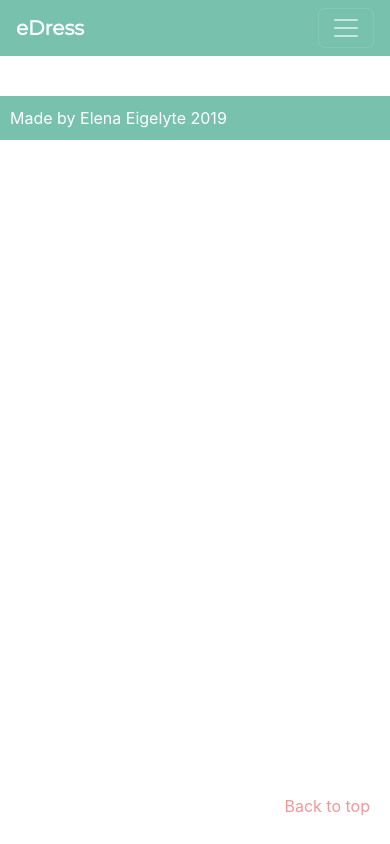
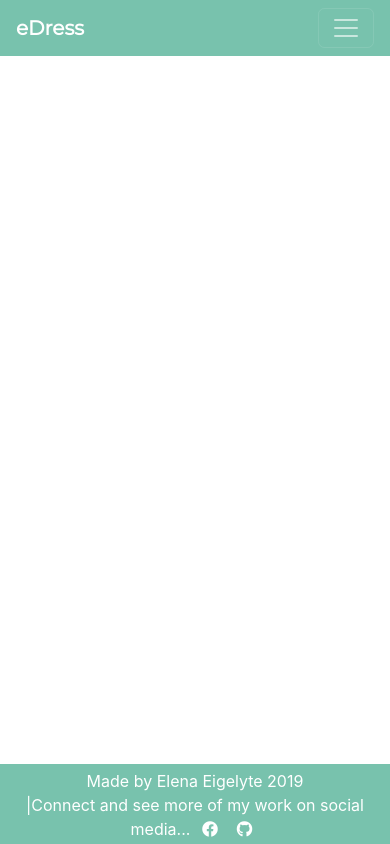
Before and after one commit to Surelis848/eDress, a Flask app: page / in a window 390 px wide. Run offline with Flask 2, Linux system fonts and the light colour scheme; data that the repository does not hold is empty; some libraries are stand-ins or nearby versions.

Commit message:
Stick footer to the bottom of the page, put in icons and style as well as make responsive

```diff
--- a/static/css/style.css
+++ b/static/css/style.css
@@ -1,19 +1,48 @@
 /*-------------General-------------*/
+
+html {
+    position: relative;
+    min-height: 100%;
+}
 
 .container {
     padding: 20px 50px;
 }
 
+body {
+    padding-bottom: 90px;
+}
+
 /*-------------Nav and Footer-------------*/
+
 footer {
-    padding: 10px;
+    padding: 5px;
+    position: absolute;
+    width: 100%;
+    bottom: 0;
+    left: 0;
+    height: 80px;
+    text-align: center;
+    overflow: hidden;
+}
+
+.social-media a i {
+    height: 30px;
+    width: 30px;
+    border-radius: 50%;
+    text-align: center;
+    color: white;
+    transition: background-color 0.35s ease-in-out;
+    -moz-transition: background-color 0.35s ease-in-out;
+    -webkit-transition: background-color 0.35s ease-in-out;
+    -o-transition: background-color 0.35s ease-in-out;
+}
+
+.social-media a i:hover {
+    color: grey;
 }
 
 /*-------------Home Page-------------*/
-
-body {
-
-}
 
 .card_image {
     height: 250px;
@@ -48,11 +77,13 @@
 }
 
 /*-------------Buttons-------------*/
+
 .totop {
     position: fixed;
     bottom: 10px;
     right: 20px;
 }
+
 .totop a {
     transition: all, 5s ease-out;
 }
@@ -64,3 +95,12 @@
         padding: 20px 320px;
     }
 }
+
+@media (min-width: 768px) {
+    footer {
+        height: 40px;
+    }
+    body {
+        padding-bottom: 50px;
+    }
+}
--- a/templates/base.html
+++ b/templates/base.html
@@ -11,6 +11,7 @@
     <script src="https://code.jquery.com/jquery-3.3.1.slim.min.js" integrity="sha384-q8i/X+965DzO0rT7abK41JStQIAqVgRVzpbzo5smXKp4YfRvH+8abtTE1Pi6jizo" crossorigin="anonymous"></script>
     <script src="https://cdnjs.cloudflare.com/ajax/libs/popper.js/1.14.7/umd/popper.min.js" integrity="sha384-UO2eT0CpHqdSJQ6hJty5KVphtPhzWj9WO1clHTMGa3JDZwrnQq4sF86dIHNDz0W1" crossorigin="anonymous"></script>
     <script src="https://stackpath.bootstrapcdn.com/bootstrap/4.3.1/js/bootstrap.min.js" integrity="sha384-JjSmVgyd0p3pXB1rRibZUAYoIIy6OrQ6VrjIEaFf/nJGzIxFDsf4x0xIM+B07jRM" crossorigin="anonymous"></script>
+    <script type="text/javascript" src="{{url_for('static', filename='js/load_more_button.js')}}"></script>
 </head>
 
 <body>
@@ -40,7 +41,20 @@
     <div class="container">
         {% block content %} {% endblock %}
     </div>
-        <footer class='text-white bg-primary'>Made by Elena Eigelyte 2019</footer>
+    <footer class='text-white bg-primary'>
+        <div class="row">
+            <div class="col-sm-12 col-md-4">
+                Made by Elena Eigelyte 2019
+            </div>
+            <div class="col-sm-12 col-md-8">
+                <div class='social-media'>
+                    |Connect and see more of my work on social media...
+                    <a target='_blank' href='https://www.facebook.com/elena.eigelyte'><i class='fab fa-facebook'></i></a>
+                    <a target='_blank' href='https://github.com/Surelis848'><i class="fab fa-github"></i></a>
+                </div>
+            </div>
+        </div>
+    </footer>
 </body>
 
 </html>
```
